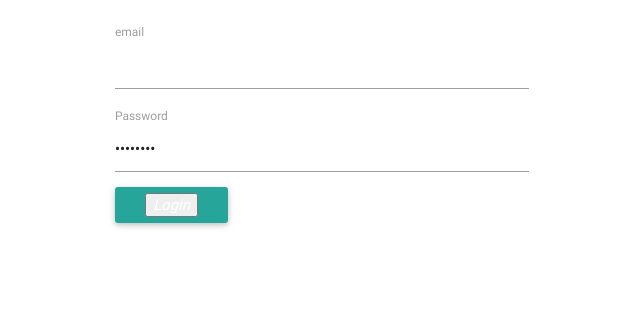
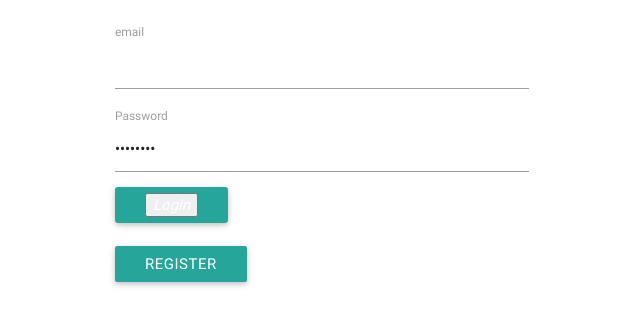
Before and after one commit to panda4man/CSE3901-Final-Project, a Rails app: page /login in a window 1280 px wide. Shown: the top 326 px of the page, without its empty margins (318-958 px from the left). Run offline with Rails 7, Linux system fonts and the light colour scheme; style sheets or scripts are compiled from the project's sources; some libraries are stand-ins or nearby versions.

Commit message:
added button to register

```diff
--- a/app/views/sessions/new.html.erb
+++ b/app/views/sessions/new.html.erb
@@ -11,5 +11,7 @@
 			<%= submit_tag "Login", :class => 'btn waves-effect' %>
 			</div>
 		<% end %>
+		<br>
+		<%= link_to "Register", new_user_path, :class => "btn waves-effect" %>
 	</div>
 </div>
```
